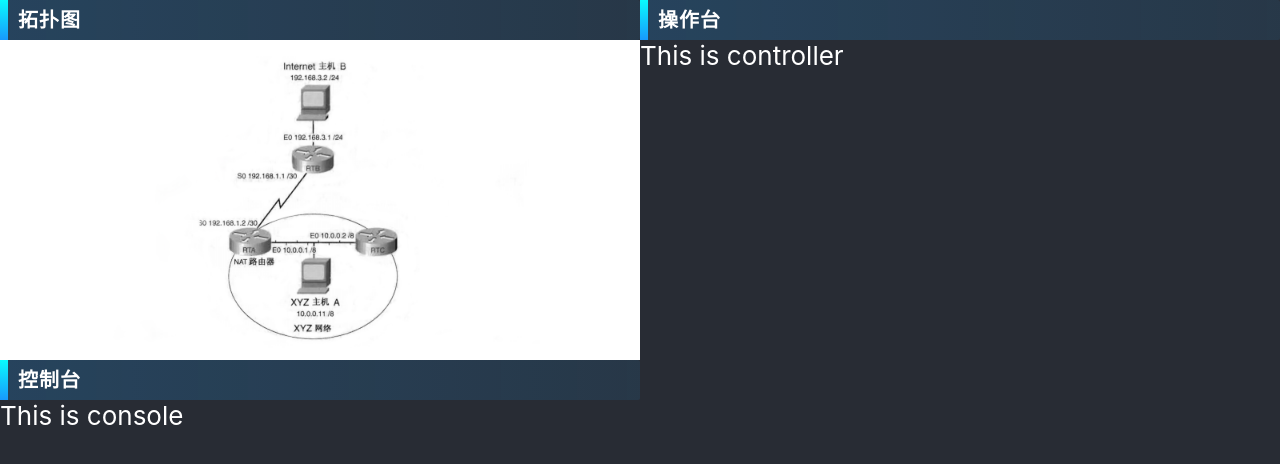
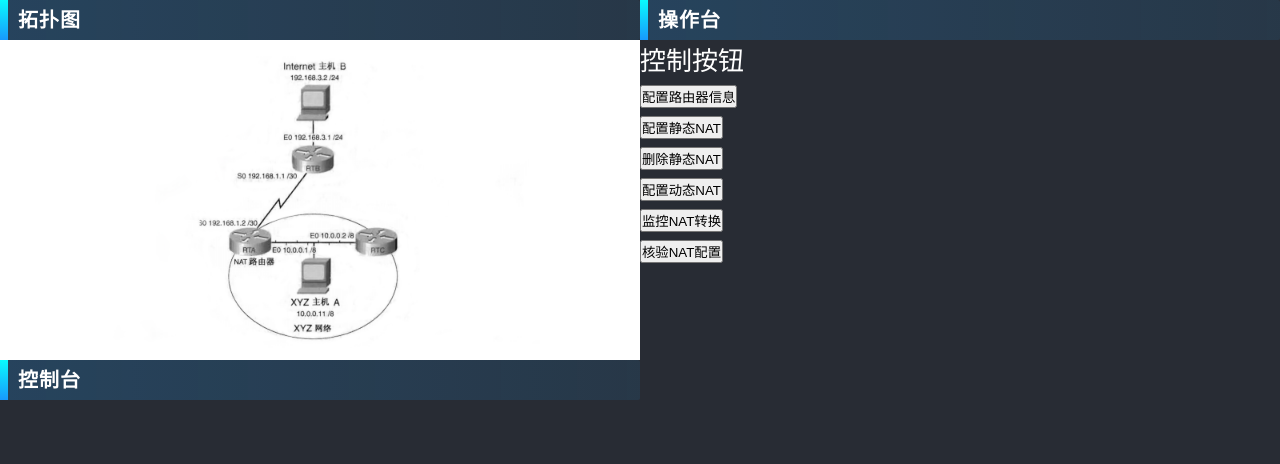
Before and after one commit to fantasybye/NATTerminal, a React (Create React App) app in the folder nat/: page / in a window 1280 px wide. Shown: the top 464 px of the page. Built offline with nearby package versions, Linux system fonts and the light colour scheme.

Commit message:
逻辑完成

```diff
--- a/nat/src/Component/Controller.js
+++ /dev/null
@@ -1,26 +0,0 @@
-import React from 'react';
-import '../CSS/Controller.css';
-import Component from '../Constants/Component';
-import PanelTitle from "./PanelTitle";
-
-class Controller extends Component{
-    constructor(props) {
-        super(props);
-        this.state={
-            titleName: '操作台'
-        }
-    }
-    handleClick(){
-
-    }
-    render() {
-        return(
-            <div>
-                <PanelTitle name={this.state.titleName} />
-                This is controller
-            </div>
-        )
-    }
-}
-
-export default Controller;
--- a/nat/src/Component/Console.js
+++ b/nat/src/Composite/Console.js
@@ -1,7 +1,8 @@
 import React from 'react';
 import '../CSS/Console.css';
+import { Timeline } from "antd";
 import Component from '../Constants/Component';
-import PanelTitle from "./PanelTitle";
+import PanelTitle from "../Component/PanelTitle";
 
 class Console extends Component{
     constructor(props, context) {
@@ -14,7 +15,9 @@ class Console extends Component{
         return(
             <div className='console'>
                 <PanelTitle name={this.state.titleName} />
-                <div>This is console</div>
+                <Timeline>
+                    {this.props.text.map((line)=>(<Timeline.Item>{line}</Timeline.Item>))}
+                </Timeline>
             </div>
         )
     }
--- /dev/null
+++ b/nat/src/Composite/Controller.js
@@ -0,0 +1,55 @@
+import React from 'react';
+import '../CSS/Controller.css';
+import { Button } from "antd";
+import Component from '../Constants/Component';
+import PanelTitle from "../Component/PanelTitle";
+
+class Controller extends Component{
+    constructor(props) {
+        super(props);
+        this.state={
+            titleName: '操作台',
+            buttonList:[
+                {
+                    id:0,
+                    name:"配置路由器信息",
+                },
+                {
+                    id:1,
+                    name:"配置静态NAT",
+                },
+                {
+                    id:2,
+                    name:"删除静态NAT",
+                },
+                {
+                    id:3,
+                    name:"配置动态NAT",
+                },
+                {
+                    id:4,
+                    name:"监控NAT转换",
+                },
+                {
+                    id:5,
+                    name:"核验NAT配置",
+                }
+            ]
+        }
+    }
+
+    render() {
+        return(
+            <div>
+                <PanelTitle name={this.state.titleName} />
+                <span className="controller-title">控制按钮</span>
+                {this.state.buttonList.map((item)=>(
+                <div className="controller-button-wrapper" key={item.id}>
+                    <Button shape="round" size="large" onClick={()=>{this.props.handleClick(item.id)}}>{item.name}</Button>
+                </div>))}
+            </div>
+        )
+    }
+}
+
+export default Controller;
--- a/nat/src/Component/Terminal.js
+++ b/nat/src/Composite/Terminal.js
@@ -9,7 +9,7 @@ class Terminal extends Component{
         return(
             <div className='terminal'>
                 <Topology />
-                <Console />
+                <Console text={this.props.text}/>
             </div>
         )
     }
--- a/nat/src/Component/Topology.js
+++ b/nat/src/Composite/Topology.js
@@ -1,5 +1,5 @@
 import React from 'react';
-import PanelTitle from "./PanelTitle";
+import PanelTitle from "../Component/PanelTitle";
 import topologyImg from "../Image/topology.png";
 import '../CSS/Topology.css';
 import Component from '../Constants/Component';
--- a/nat/src/Constants/api.js
+++ b/nat/src/Constants/api.js
@@ -1,8 +1,28 @@
 
 import { define } from './api_helper';
-// const url1 = 'http://192.168.0.88:7012';
+const url = 'http://127.0.0.1:8080';
 
 const apiObject = {
-
+    test:{
+        url:`${url}/test`,
+    },
+    configRouter:{
+        url:`${url}/router_config`,
+    },
+    staticNat:{
+        url:`${url}/static_nat`,
+    },
+    deleteStaticNat:{
+        url:`${url}/delete_static_nat`
+    },
+    dynamicNat:{
+        url:`${url}/dynamic_nat`
+    },
+    showNat:{
+        url:`${url}/show_nat`
+    },
+    showConfig:{
+        url:`${url}/show_config`
+    }
 };
 export default define(apiObject);
--- a/nat/src/Container/Main.js
+++ b/nat/src/Container/Main.js
@@ -1,18 +1,51 @@
 import React from 'react';
 import '../CSS/Main.css';
-import Controller from "../Component/Controller";
-import Terminal from "../Component/Terminal";
+import Controller from "../Composite/Controller";
+import Terminal from "../Composite/Terminal";
 import Component from '../Constants/Component';
 
 class  Main extends Component{
+    constructor(props, context) {
+        super(props, context);
+        this.state={
+            terminalText:[]
+        }
+    }
+    handleClick = (id) => {
+        let text = [];
+        switch (id){
+            case 0:this.$api.test.request().then(({ message })=>{
+                console.log(message)
+            });break;
+            case 1:this.$api.test.request().then(({ message })=>{
+                console.log(message)
+            });break;
+            case 2:this.$api.test.request().then(({ message })=>{
+                console.log(message)
+            });break;
+            case 3:this.$api.test.request().then(({ message })=>{
+                console.log(message)
+            });break;
+            case 4:this.$api.test.request().then(({ message })=>{
+                console.log(message)
+            });break;
+            case 5:this.$api.test.request().then(({ message })=>{
+                console.log(message)
+            });break;
+            default:text=[];break;
+        }
+        this.setState({
+            terminalText:text
+        })
+    }
     render() {
         return(
             <div className="main">
                 <div className="terminal">
-                    <Terminal />
+                    <Terminal text={this.state.terminalText}/>
                 </div>
                 <div className="controller">
-                    <Controller />
+                    <Controller handleClick={this.handleClick}/>
                 </div>
             </div>
         )
```
Also changed, not shown: nat/src/Component/Button.js (added, +13 -0 lines), 1 other file (tests, documents, lock files or other folders).
